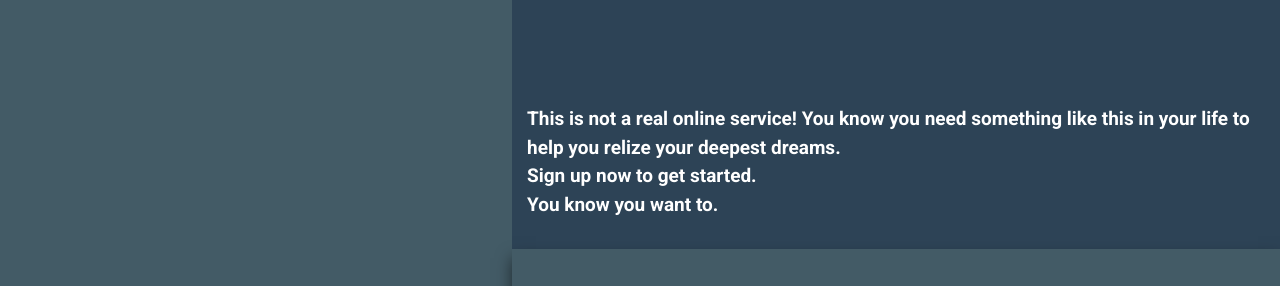
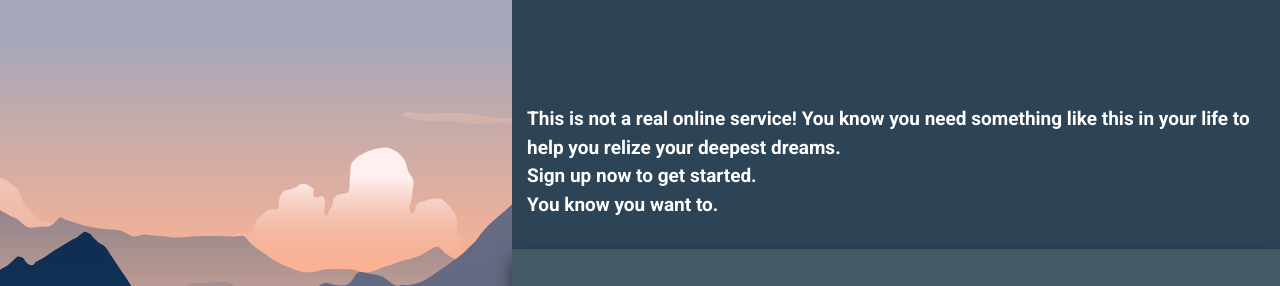
Before and after one commit to BreakingDev24/sign-up-form-top, a plain HTML site: page index.html in a window 1280 px wide. Shown: the top 286 px of the page. Drawn offline with Linux system fonts and the light colour scheme.

Commit message:
fix background link

```diff
--- a/assets/css/styles.css
+++ b/assets/css/styles.css
@@ -34,7 +34,7 @@ html {
 }
 
 .img-container {
-    background-image: url(assets/img/bg-img.svg);
+    background-image: url(../img/bg-img.svg);
     background-position: center;
     background-size: cover;
     height: 250px;
```
